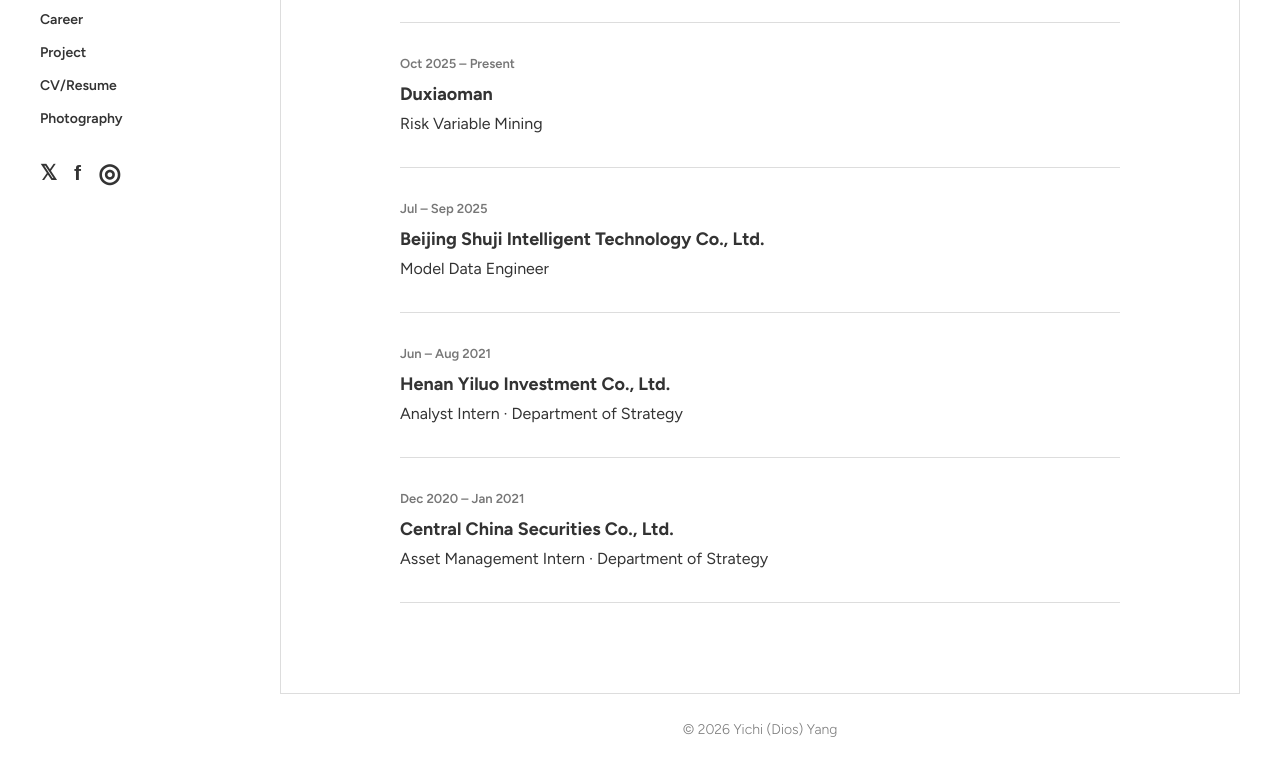
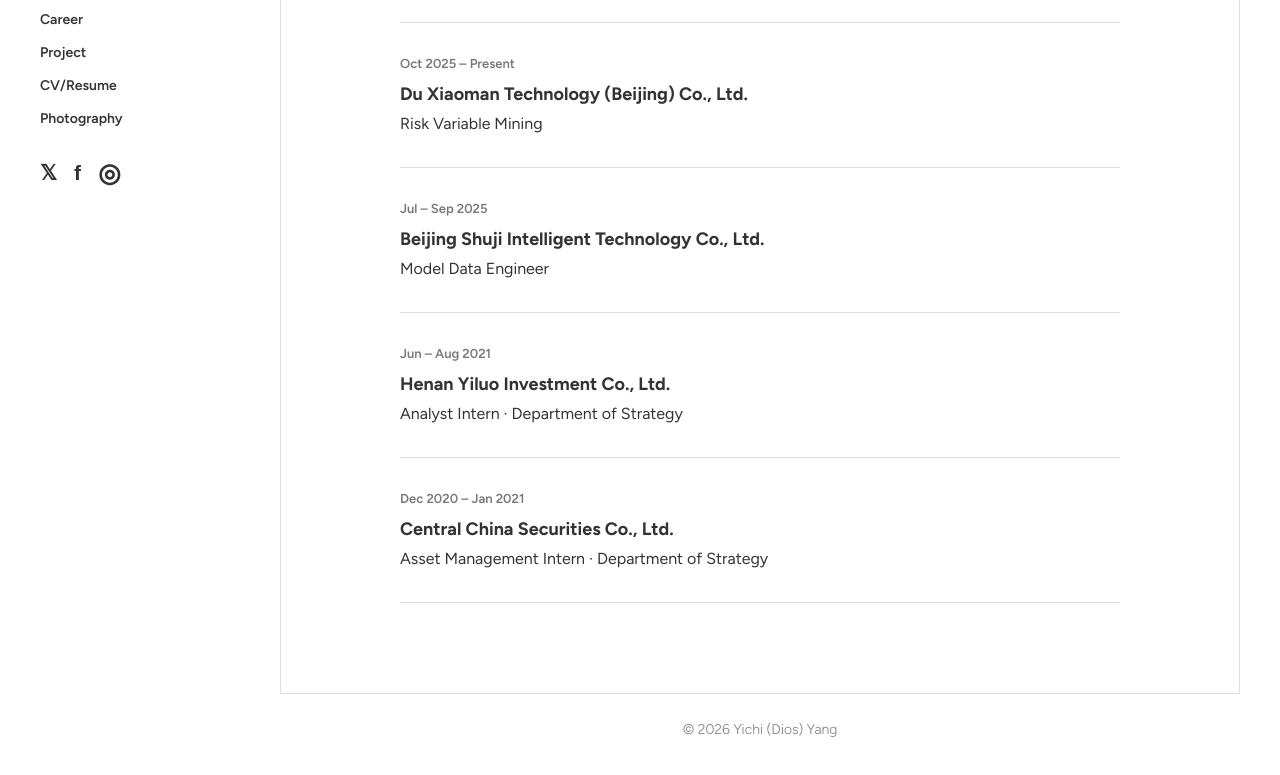
Before and after one commit to DiosYang/YichiYang.github.io, an Astro site: page /career in a window 1280 px wide. Shown: the part 153-928 px from the top of the page. Built offline with nearby package versions, Linux system fonts and the light colour scheme; Astro itself is replaced by a stand-in of ours.

Commit message:
Use full Du Xiaoman company name (#8)

```diff
--- a/src/pages/career/index.astro
+++ b/src/pages/career/index.astro
@@ -6,7 +6,7 @@
   <div class="career-list" aria-label="Professional experience">
     <div class="career-entry">
       <span class="career-dates">Oct 2025 – Present</span>
-      <h2>Duxiaoman</h2>
+      <h2>Du Xiaoman Technology (Beijing) Co., Ltd.</h2>
       <p>Risk Variable Mining</p>
     </div>
     <div class="career-entry">
```
